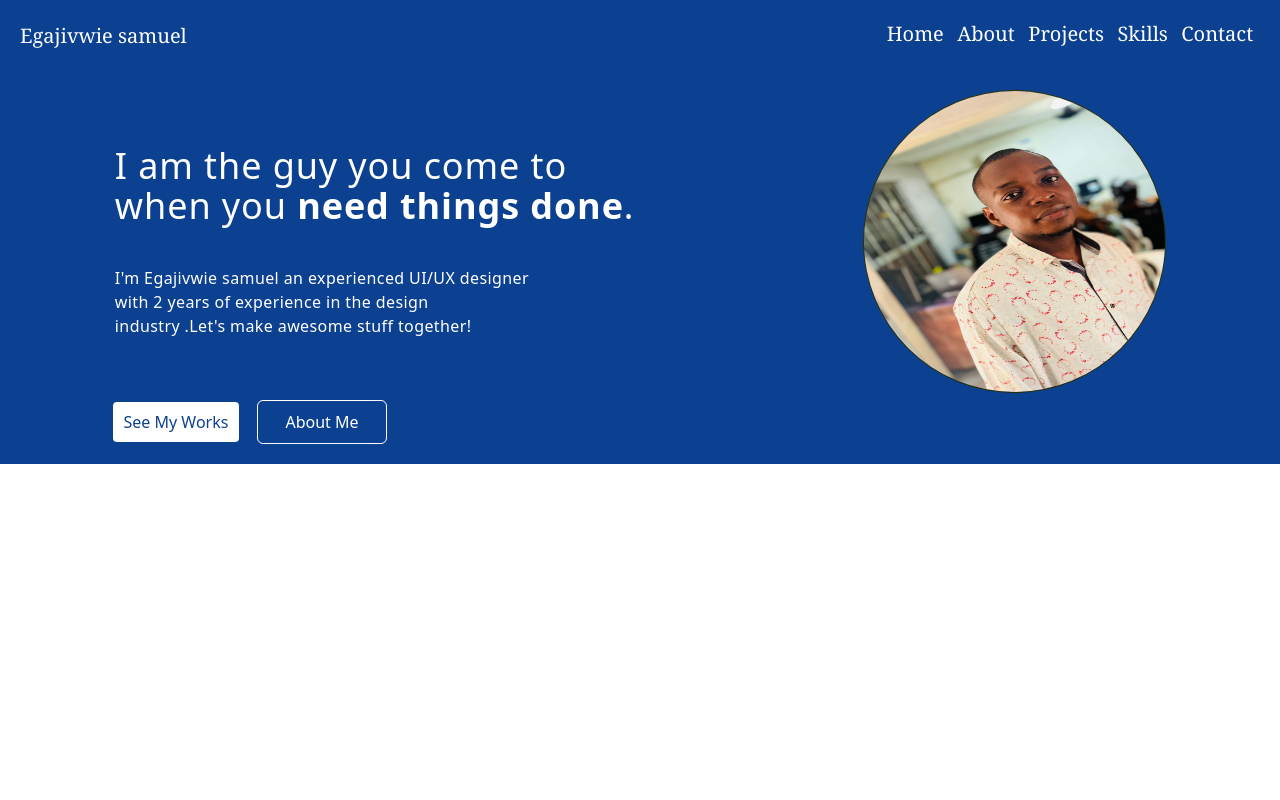
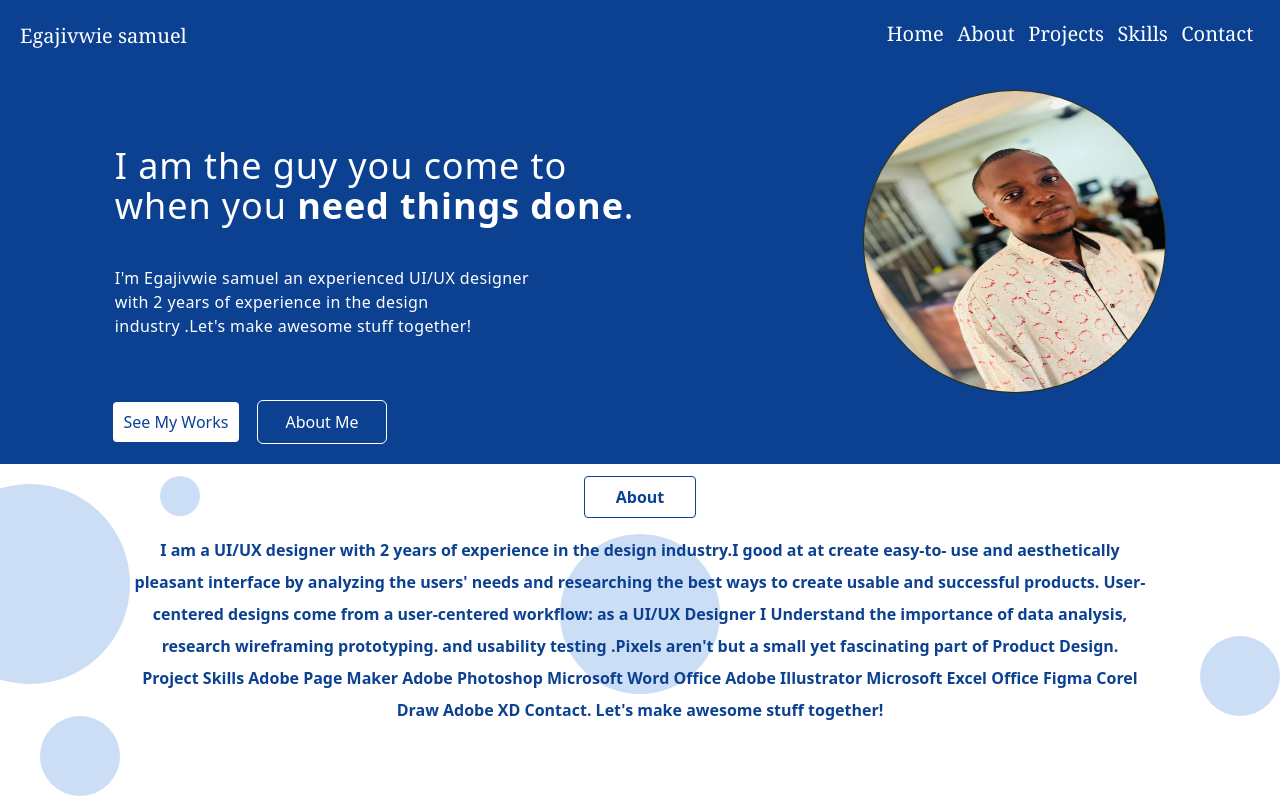
Before and after one commit to goodylove/my-ts-app, a React (Create React App) app: page / in a window 1280 px wide. Built offline with nearby package versions, Linux system fonts and the light colour scheme.

Commit message:
ft-about-section completed

```diff
--- a/src/App.tsx
+++ b/src/App.tsx
@@ -1,11 +1,14 @@
 import React from "react";
 import "./App.css";
-import Home from "./components/Home";
+import Home from "./components/Home/index";
+
+import About from "./components/About/index";
 
 function App() {
   return (
     <div className="App">
       <Home />
+      <About />
     </div>
   );
 }
--- /dev/null
+++ b/src/components/About/index.tsx
@@ -0,0 +1,39 @@
+import React from "react";
+import Button from "../Button/index";
+
+const About = () => {
+  return (
+    <section className="relative mt-3 ">
+      <div className="flex justify-center m-2">
+        <Button
+          text={"About"}
+          className=" border-[1px] border-blue  rounded p-2 font-bold text-blue w-28"
+        />
+      </div>
+      <div className="flex justify-center p-2">
+        <div className="absolute bg-gray h-40 w-40 rounded-full -z-10"></div>
+        <div className="absolute bg-gray h-10 w-10  top-0  left-40  rounded-full -z-10"></div>
+        <p className="w-[80%] text-blue font-bold text-center leading-8">
+          I am a UI/UX designer with 2 years of experience in the design
+          industry.I good at at create easy-to- use and aesthetically pleasant
+          interface by analyzing the users' needs and researching the best ways
+          to create usable and successful products. User-centered designs come
+          from a user-centered workflow: as a UI/UX Designer I Understand the
+          importance of data analysis, research wireframing prototyping. and
+          usability testing .Pixels aren't but a small yet fascinating part of
+          Product Design. Project Skills Adobe Page Maker Adobe Photoshop
+          Microsoft Word Office Adobe Illustrator Microsoft Excel Office Figma
+          Corel Draw Adobe XD Contact. Let's make awesome stuff together!
+          {/* Contact Information Contact me for a job well done +2348182342665
+          Egajivwiesamuel123@gmail.com Egajivwie Samuel samuel akpevwe
+          @akpevwe102 */}
+        </p>
+        <div className="absolute bg-gray top-2 left-[-70px] h-[200px] w-[200px] rounded-full -z-10"></div>
+        <div className="absolute bg-gray top-60 left-[40px]  h-20 w-20 rounded-full -z-10"></div>
+        <div className="absolute bg-gray top-40 right-0  h-20 w-20 rounded-full -z-10"></div>
+      </div>
+    </section>
+  );
+};
+
+export default About;
--- a/src/components/Home.tsx
+++ b/src/components/Home/index.tsx
@@ -1,6 +1,6 @@
 import React from "react";
-import samy from "../assets/sampic.png";
-import Button from "./button/index";
+import samy from "../.././assets/sampic.png";
+import Button from "../Button/index";
 
 const Home = () => {
   return (
```
